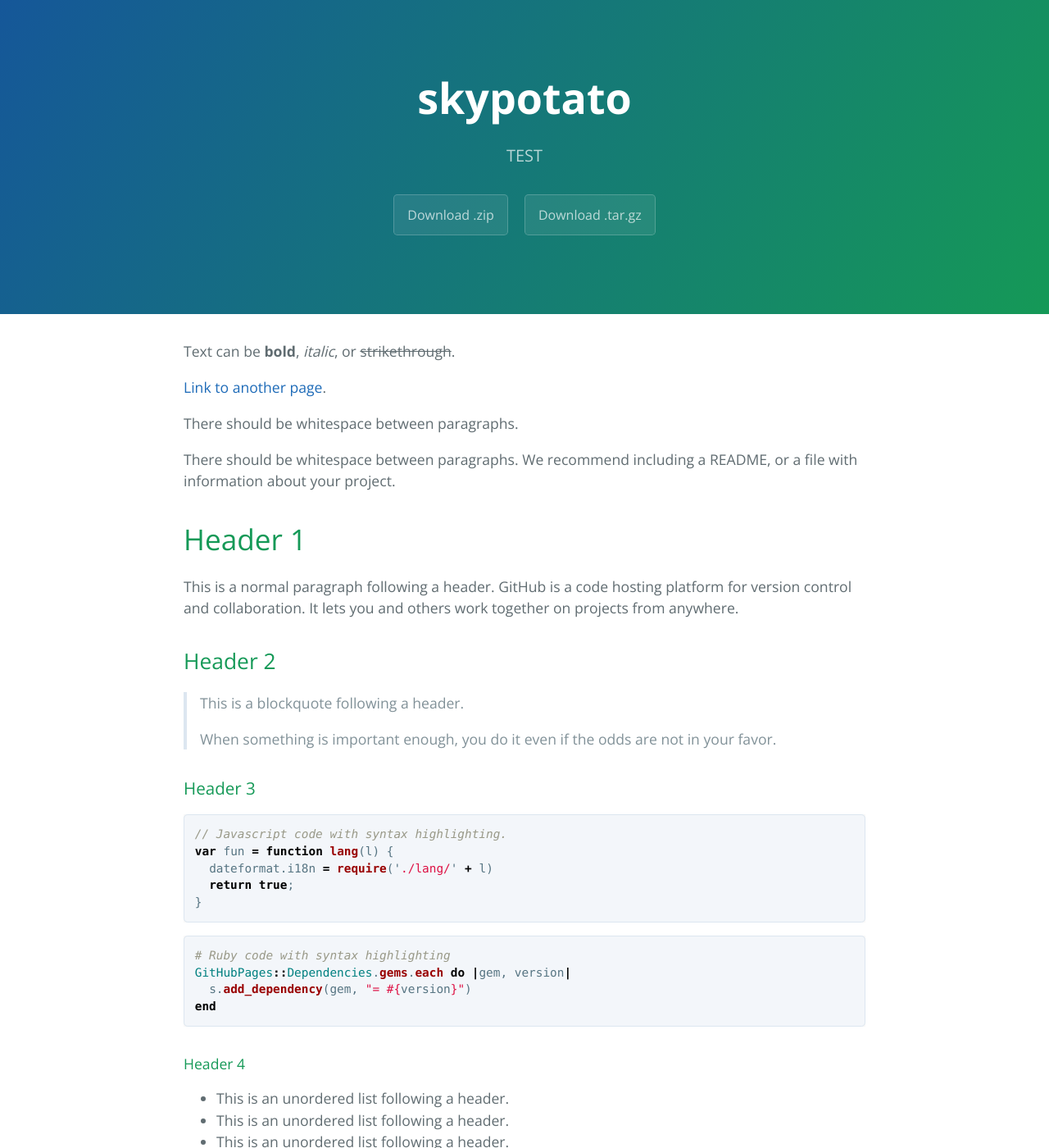
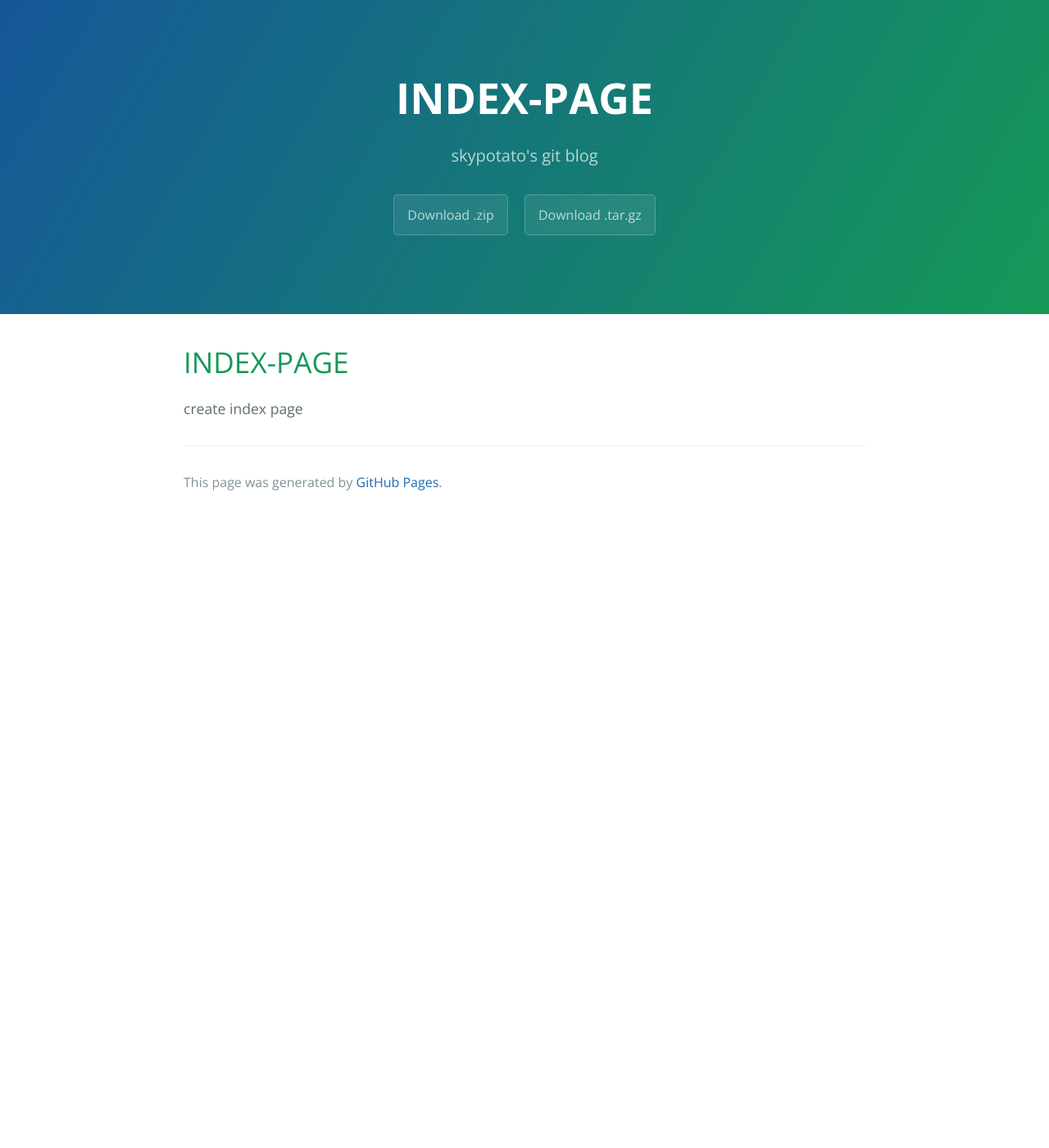
Before and after one commit to skypotato/skypotato.github.io, a Jekyll site: the page built from index.md, in a window 1280 px wide and 1400 px high. Shown: the whole window at 82% size. Built offline with Jekyll 4.4.1, drawn with Linux system fonts in a browser that asks for light colours; our own code applies the rules of GitHub Pages for plain Markdown files; some of the changed text lies outside the part shown.

Commit message:
Update index.md

````diff
--- a/index.md
+++ b/index.md
@@ -1,125 +1,5 @@
 ---
 layout: default
-title: skypotato
-description: TEST
 ---
-
-Text can be **bold**, _italic_, or ~~strikethrough~~.
-
-[Link to another page](./another-page.html).
-
-There should be whitespace between paragraphs.
-
-There should be whitespace between paragraphs. We recommend including a README, or a file with information about your project.
-
-# Header 1
-
-This is a normal paragraph following a header. GitHub is a code hosting platform for version control and collaboration. It lets you and others work together on projects from anywhere.
-
-## Header 2
-
-> This is a blockquote following a header.
->
-> When something is important enough, you do it even if the odds are not in your favor.
-
-### Header 3
-
-```js
-// Javascript code with syntax highlighting.
-var fun = function lang(l) {
-  dateformat.i18n = require('./lang/' + l)
-  return true;
-}
-```
-
-```ruby
-# Ruby code with syntax highlighting
-GitHubPages::Dependencies.gems.each do |gem, version|
-  s.add_dependency(gem, "= #{version}")
-end
-```
-
-#### Header 4
-
-*   This is an unordered list following a header.
-*   This is an unordered list following a header.
-*   This is an unordered list following a header.
-
-##### Header 5
-
-1.  This is an ordered list following a header.
-2.  This is an ordered list following a header.
-3.  This is an ordered list following a header.
-
-###### Header 6
-
-| head1        | head two          | three |
-|:-------------|:------------------|:------|
-| ok           | good swedish fish | nice  |
-| out of stock | good and plenty   | nice  |
-| ok           | good `oreos`      | hmm   |
-| ok           | good `zoute` drop | yumm  |
-
-### There's a horizontal rule below this.
-
-* * *
-
-### Here is an unordered list:
-
-*   Item foo
-*   Item bar
-*   Item baz
-*   Item zip
-
-### And an ordered list:
-
-1.  Item one
-1.  Item two
-1.  Item three
-1.  Item four
-
-### And a nested list:
-
-- level 1 item
-  - level 2 item
-  - level 2 item
-    - level 3 item
-    - level 3 item
-- level 1 item
-  - level 2 item
-  - level 2 item
-  - level 2 item
-- level 1 item
-  - level 2 item
-  - level 2 item
-- level 1 item
-
-### Small image
-
-![Octocat](https://github.githubassets.com/images/icons/emoji/octocat.png)
-
-### Large image
-
-![Branching](https://guides.github.com/activities/hello-world/branching.png)
-
-
-### Definition lists can be used with HTML syntax.
-
-<dl>
-<dt>Name</dt>
-<dd>Godzilla</dd>
-<dt>Born</dt>
-<dd>1952</dd>
-<dt>Birthplace</dt>
-<dd>Japan</dd>
-<dt>Color</dt>
-<dd>Green</dd>
-</dl>
-
-```
-Long, single-line code blocks should not wrap. They should horizontally scroll if they are too long. This line should be long enough to demonstrate this.
-```
-
-```
-The final element.
-```
+# INDEX-PAGE
+create index page
````
